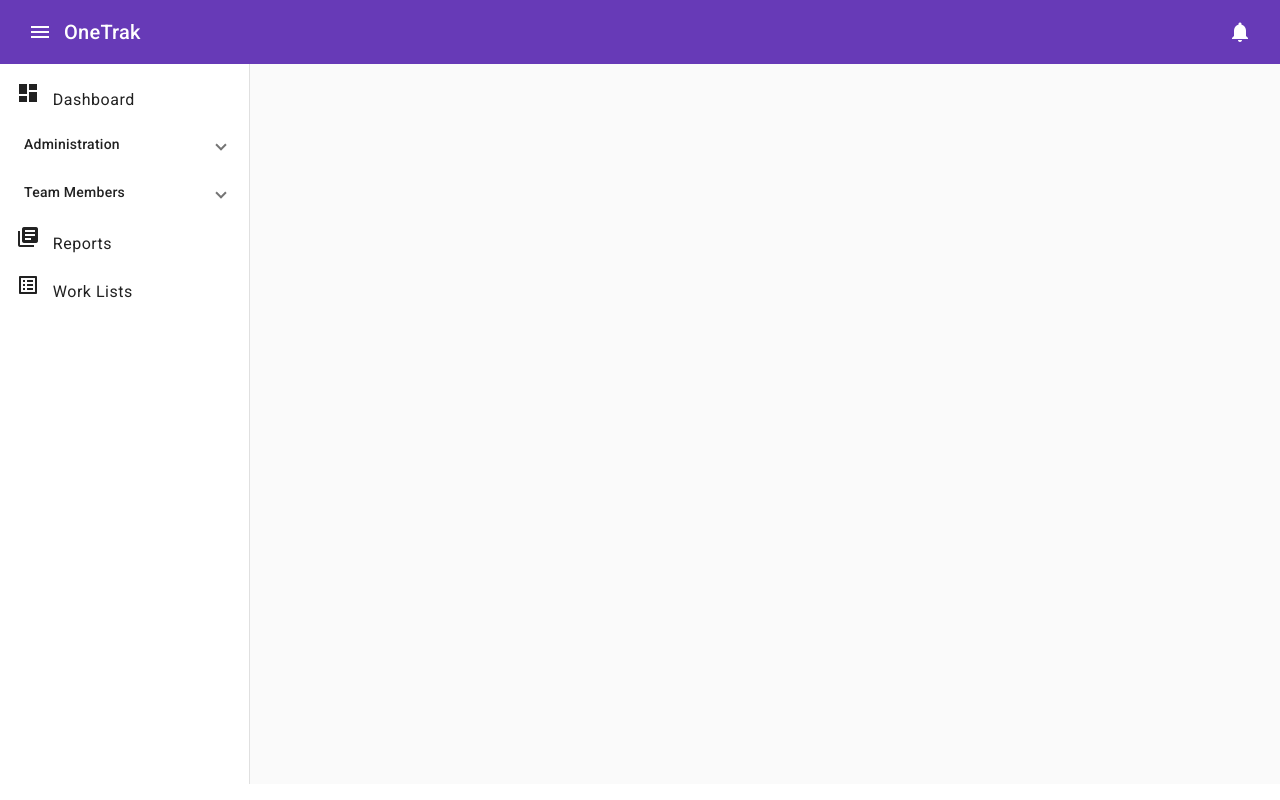
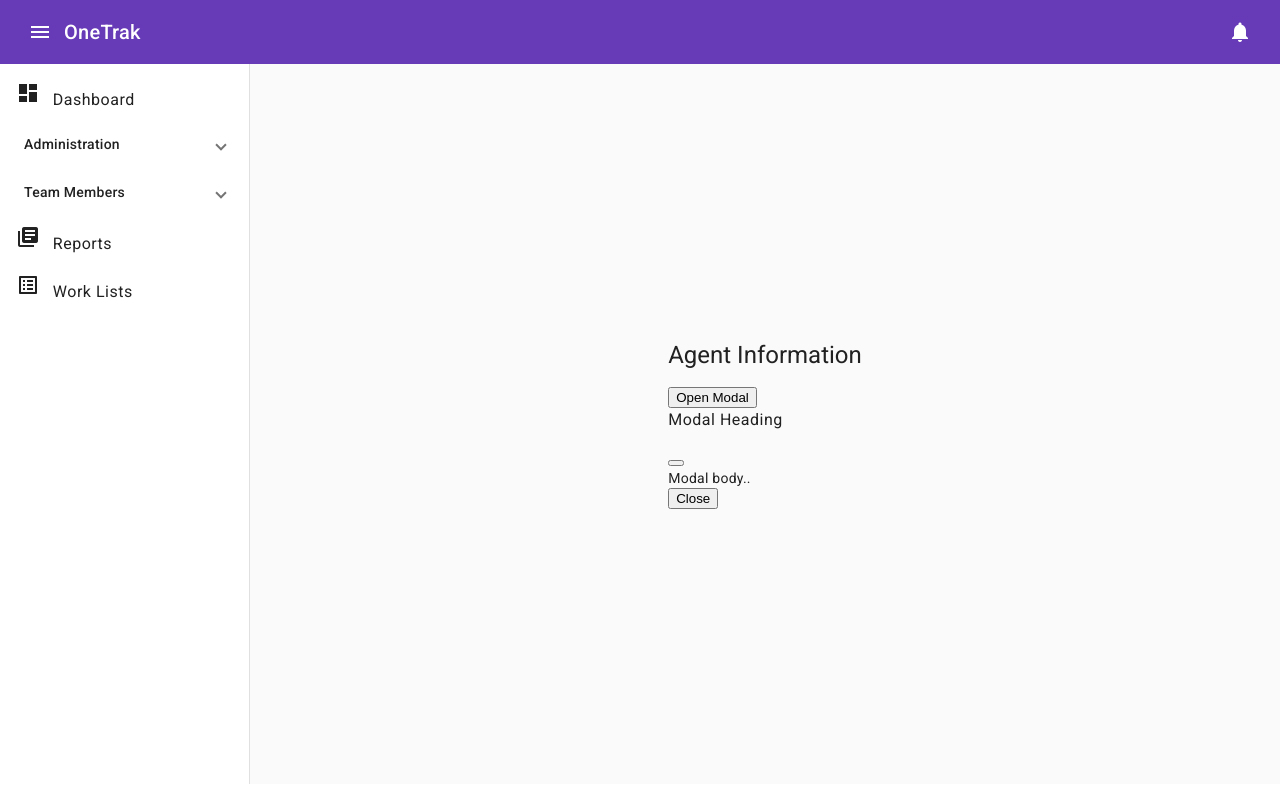
Before and after one commit to DFWTexan/OneTrack_v2, an Angular app in the folder onetrack_v2.client/: page /team/agent-info in a window 1280 px wide. Before the commit this address led to /. Built offline with nearby package versions, Linux system fonts and the light colour scheme.

Commit message:
- Agent-Info

```diff
--- a/onetrack_v2.client/src/app/app-routing.module.ts
+++ b/onetrack_v2.client/src/app/app-routing.module.ts
@@ -19,6 +19,7 @@
 import { SearchTeamMemberComponent } from './team-member/search-team-member/search-team-member.component';
 import { ReportsComponent } from './reports/reports/reports.component';
 import { WorkListComponent } from './work-list/work-list/work-list.component';
+import { AgentInformationComponent } from './team-member/agent-information/agent-information.component';
 
 const routes: Routes = [
   // Dashboard
@@ -40,6 +41,8 @@
   // Team Member
   { path: 'team/add-member', component: AddTeamMemberComponent },
   { path: 'team/search-members', component: SearchTeamMemberComponent },
+  { path: 'team/agent-info', component: AgentInformationComponent },
+  // Reports
   // Reports
   { path: 'reports', component: ReportsComponent },
   // Work List
--- a/onetrack_v2.client/src/app/app.module.ts
+++ b/onetrack_v2.client/src/app/app.module.ts
@@ -13,6 +13,7 @@
 import { MatTooltipModule } from '@angular/material/tooltip';
 import { RouterModule, Routes }   from '@angular/router';
 import { BrowserModule } from '@angular/platform-browser';
+
 
 import { AppRoutingModule } from './app-routing.module';
 import { AppComponent } from './app.component';
@@ -36,6 +37,7 @@
 import { SearchTeamMemberComponent } from './team-member/search-team-member/search-team-member.component';
 import { ReportsComponent } from './reports/reports/reports.component';
 import { WorkListComponent } from './work-list/work-list/work-list.component';
+import { AgentInformationComponent } from './team-member/agent-information/agent-information.component';
 
 @NgModule({
   declarations: [
@@ -58,7 +60,8 @@
     AddTeamMemberComponent,
     SearchTeamMemberComponent,
     ReportsComponent,
-    WorkListComponent
+    WorkListComponent,
+    AgentInformationComponent
   ],
   imports: [
     BrowserModule,
--- /dev/null
+++ b/onetrack_v2.client/src/app/team-member/agent-information/agent-information.component.html
@@ -0,0 +1,38 @@
+<div class="container">
+  <div class="row">
+    <div class="col-md-12">
+      <h1>Agent Information</h1>
+    </div>
+    <div class="row">
+      <div class="col-12">
+        <button class="btn btn-primary" (click)="openModal()">Open Modal</button>
+      </div>
+    </div>
+  </div>
+</div>
+
+
+<!-- The Modal -->
+<div class="modal" id="myModal">
+    <div class="modal-dialog">
+      <div class="modal-content">
+
+        <!-- Modal Header -->
+        <div class="modal-header">
+          <h4 class="modal-title">Modal Heading</h4>
+          <button type="button" class="btn-close" (click)="closeModal()" data-bs-dismiss="modal"></button>
+        </div>
+
+        <!-- Modal body -->
+        <div class="modal-body">
+          Modal body..
+        </div>
+
+        <!-- Modal footer -->
+        <div class="modal-footer">
+          <button type="button" class="btn btn-danger" data-bs-dismiss="modal">Close</button>
+        </div>
+
+      </div>
+    </div>
+  </div>
--- /dev/null
+++ b/onetrack_v2.client/src/app/team-member/agent-information/agent-information.component.ts
@@ -0,0 +1,25 @@
+import { Component } from '@angular/core';
+
+@Component({
+  selector: 'app-agent-information',
+  templateUrl: './agent-information.component.html',
+  styleUrl: './agent-information.component.css'
+})
+export class AgentInformationComponent {
+
+  constructor() { }
+
+  // Add your code here
+  openModal() {
+    const modalDiv = document.getElementById('myModal');
+    if (modalDiv != null) {
+      modalDiv.style.display = 'block';
+    }
+  }
+  closeModal() {
+    const modalDiv = document.getElementById('myModal');
+    if (modalDiv != null) {
+      modalDiv.style.display = 'none';
+    }
+  }
+}
```
Also changed, not shown: onetrack_v2.client/src/app/team-member/agent-information/agent-information.component.css (added), 1 other file (tests, documents, lock files or other folders).
